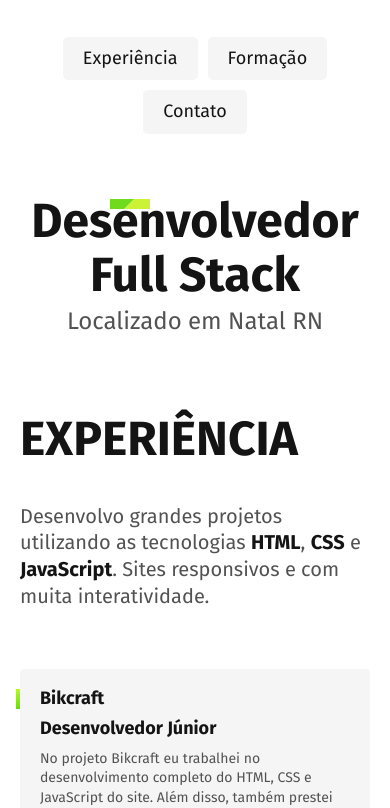
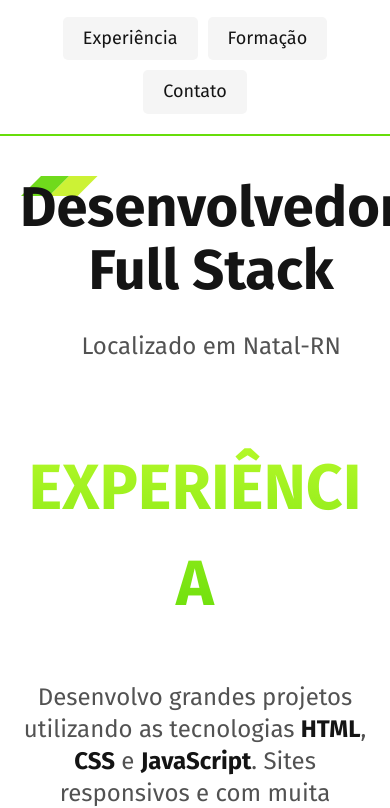
Before and after one commit to elisafa/elisafa.github.io, a plain HTML site: page index.html in a window 390 px wide. Shown: the part 61-869 px from the top of the page. Drawn offline with Linux system fonts and the light colour scheme.

Commit message:
Novas alterações no projeto

```diff
--- a/css/experiencia.css
+++ b/css/experiencia.css
@@ -4,13 +4,15 @@
   margin: 0 auto;
   display: grid;
   grid-template-columns: 1fr 2fr;
-  gap: 200px;
+  gap: 100px;
+  align-items: center;
 }
+.experiencia .subtitulo {
+  background: -webkit-linear-gradient(#b6f929, #67dd0a);
+  -webkit-background-clip: text;
+  -webkit-text-fill-color: transparent;
 
-.experiencia .subtitulo {
-  color: #e0e0e0;
 }
-
 .experiencia-texto {
   font-size: 1.5rem;
   line-height: 1.33;
@@ -18,11 +20,9 @@
   margin-bottom: 60px;
   color: #525252;
 }
-
 .experiencia-texto strong {
   color: #141414;
 }
-
 .empresa {
   display: grid;
   grid-template-columns: 1fr 1fr;
@@ -33,7 +33,6 @@
   border-radius: 4px;
   position: relative;
 }
-
 .empresa::before {
   content: '';
   display: block;
@@ -44,7 +43,6 @@
   top: 20px;
   left: -4px;
 }
-
 .empresa-ano {
   position: absolute;
   top: 22px;
@@ -54,26 +52,22 @@
   width: 80px;
   text-align: right;
 }
-
 .empresa-titulo {
   font-size: 1.125rem;
   line-height: 1.1;
   font-weight: bold;
 }
-
 .empresa-texto {
   font-size: 0.875rem;
   line-height: 1.4;
   color: #525252;
 }
-
 .empresa-habilidade {
   display: flex;
   flex-wrap: wrap;
   gap: 10px;
   align-content: start;
 }
-
 .empresa-habilidade li {
   font-size: .875rem;
   line-height: 1.4;
@@ -86,19 +80,26 @@
   .experiencia {
     display: grid;
     grid-template-columns: 1fr;
-    gap: 40px;
+    gap: 0px;
   }
   .experiencia .subtitulo {
     color: #141414;
+    text-align: center;
   }
   .experiencia-texto{
-    font-size: 1.25rem;
+    font-size: 1.5rem;
+    text-align: center;
+    margin-top: 50px;
+    max-width: 70ch;
   }
   .empresa-ano{
     position: initial;
     order: 1;
     width: initial;
     text-align: left;
+  }
+  .empresa-ano::before{
+    content: "Ano: ";
   }
 }
 
--- a/css/formacao.css
+++ b/css/formacao.css
@@ -1,6 +1,6 @@
 .formacao {
   background: #141414;
-  color: white;
+  color: #ffffff;
 }
 
 .formacao-container {
@@ -46,15 +46,14 @@
   flex-wrap: wrap;
   gap: 20px;
   margin-bottom: 60px;
-
 }
-
 .faculdade {
   flex: 1;
   background: #000;
   padding: 20px;
   display: flex;
   flex-direction: column;
+  border-radius: 10px;
 }
 
 .faculdade-tipo {
@@ -63,14 +62,13 @@
   color: #a3a3a3;
   margin-bottom: 10px;
 }
-
 .faculdade-curso{
+  flex: 1;
   font-size: 1.125rem;
   line-height: 1.4;
   margin-bottom: 40px;
   position: relative;
 }
-
 .faculdade-curso::before{
   content: '';
   display: block;
@@ -80,12 +78,10 @@
   position: absolute;
   left: -24px;
 }
-
 .faculdade-instituicao{
   font-size: 1.125rem;
   color: #a3a3a3;
 }
-
 .cursos {
   margin-bottom: 60px;
 }
@@ -104,13 +100,10 @@
   content: "";
   width: 24px;
   height: 24px;
+  background: url(../imagens/cursos.svg);
   position: absolute;
   left: -36px;
   top: -4px;
-}
-
-.cursos h3::before{
-  background: url(../imagens/cursos.svg);
 }
 
 .idiomas h3::before{
--- a/css/global.css
+++ b/css/global.css
@@ -1,7 +1,6 @@
 body {
     font-family: 'Fira Sans', Arial, Helvetica, sans-serif;
     margin: 0px;
-
     color: #141414;
 }
 
@@ -17,11 +16,12 @@ ul {
 
 img {
     max-width: 100%;
-    height: auto;
+    height: 300px;
     display: block;
+    height:auto;
 }
 
-.subtitulo {
+.subtitulo { /* referente a experiência e formação*/
    font-size: 8rem;
    word-break: break-all;
    line-height: 1;
@@ -31,7 +31,8 @@ img {
 
 @media (max-width: 800px){
     .subtitulo {
-        font-size: 3rem;
+        font-size: 4rem;
         max-width: initial !important;
+        line-height: 1.5;
     }
 }
--- a/css/header.css
+++ b/css/header.css
@@ -5,15 +5,14 @@
     display: flex;
     justify-content: space-between;
     align-items: center;
+    border-bottom: 2px solid #67dd0a;
 }
-
 .header-menu {
     display: flex;
     flex-wrap: wrap;
     gap: 10px;
     justify-content: center;
 }
-
 .header-menu a {
     font-size: 1.125rem;
     line-height: 1.3;
@@ -22,11 +21,15 @@
     color: #141414;
     display: block;
 }
-
-@media (max-width: 700px){
+.header-menu a:hover{
+    background: linear-gradient(#b6f929, #67dd0a);
+    border-radius: 5px;
+    transition: 0.3ms;
+}
+@media (max-width: 800px){
     .header{
         flex-direction: column;
-        gap: 40px;
+        gap: 20px;
         padding: 20px;
     }
     .header a {
--- a/css/introducao.css
+++ b/css/introducao.css
@@ -4,14 +4,14 @@
     margin: 0 auto;
     display: grid;
     grid-template-columns: 1fr 2fr;
-    gap: 200px;
+    gap: 100px;
     align-items: center;
 }
 
 .introducao h1 {
     font-size: 4.5rem;
     line-height: 1.125;
-    margin-bottom: 5px;
+    margin-bottom: 30px;
     position: relative;
 }
 
@@ -34,7 +34,7 @@
 
 @media (max-width: 900px){
     .introducao {
-        gap: 100;
+        gap: 40px;
     }
     .introducao h1 {
         font-size: 3.5rem;
@@ -46,33 +46,19 @@
         left: -25px;
     }
 }
-@media (max-width: 700px){
-    .introducao {
-        gap: 80;
-    }
-    .introducao h1 {
-        font-size: 3rem;
-    }
-    .introducao h1:before{
-        width: 40px;
-        height: 10px;
-    }
-}
-
-@media (max-width: 600px){
+@media (max-width: 500px){
     .introducao {
         text-align: center;
         font-size: 2rem;
         grid-template-columns: 1fr;
-        gap: 20px;
     }
     .introducao img {
         display: none;
     }
     .introducao h1:before{
-        width: 40px;
-        height: 10px;
-        top: 5px;
-        left: 90px;
+        width: 80px;
+        height: 20px;
+        top: 0px;
+        left: 0px;
     }
 }
--- a/index.html
+++ b/index.html
@@ -6,7 +6,7 @@
     <meta name="viewport" content="width=device-width, initial-scale=1.0">
     <meta name="description" content="Desenvolvedor web localizado na cidade de Natal">
     <title>Lobo - Desenvolvedor Fullstack</title>
-    <link rel="stylesheet" href="css/style.min.css">
+    <link rel="stylesheet" href="css/style.css">
     <link rel="icon" href="./Vectorfavicon.svg" type="image/svg+xml">
     <link rel="preconnect" href="https://fonts.googleapis.com">
     <link rel="preconnect" href="https://fonts.gstatic.com" crossorigin>
@@ -14,7 +14,7 @@
 </head>
 <body>
     <header class="header">
-        <img src="imagens/marca.svg" alt="Lobo" width="104" height="38">
+        <img src="imagens/marca.svg" alt="Lobo" width="104" height="30">
         <nav>
             <ul class="header-menu">
                 <li><a href="#experiencia">Experiência</a></li>
@@ -24,10 +24,10 @@
         </nav>
     </header>
     <main class="introducao">
-        <img src="imagens/perfil.jpg" alt="Lobo Cinza" width="360" height="520">
+        <img src="imagens/cartoon-z.jpg" alt="Lobo Cinza" width="360" height="520">
         <div>
             <h1>Desenvolvedor <br> Full Stack</h1>
-            <p>Localizado em Natal RN</p>
+            <p>Localizado em Natal-RN</p>
         </div>
     </main>
 
@@ -84,7 +84,7 @@
             <h2 class="subtitulo">Formação</h2>
             <div>
                 <p class="formacao-texto">
-                    Minha mais recente experiência acadêmica foi o <strong>graduação</strong> que fiz em <strong>Engenharia Química</strong>. Além disso me mantenho sempre atualizado com cursos intensivos online.
+                    Minha mais recente experiência acadêmica foi a <strong>graduação</strong> em <strong>Engenharia Química</strong>. Além disso me mantenho sempre atualizado com cursos intensivos online na área de Web Development.
                 </p>
                 <ul class="faculdade-lista">
                     <li class="faculdade">
```
Also changed, not shown: imagens/cartoon-z.jpg (added).
